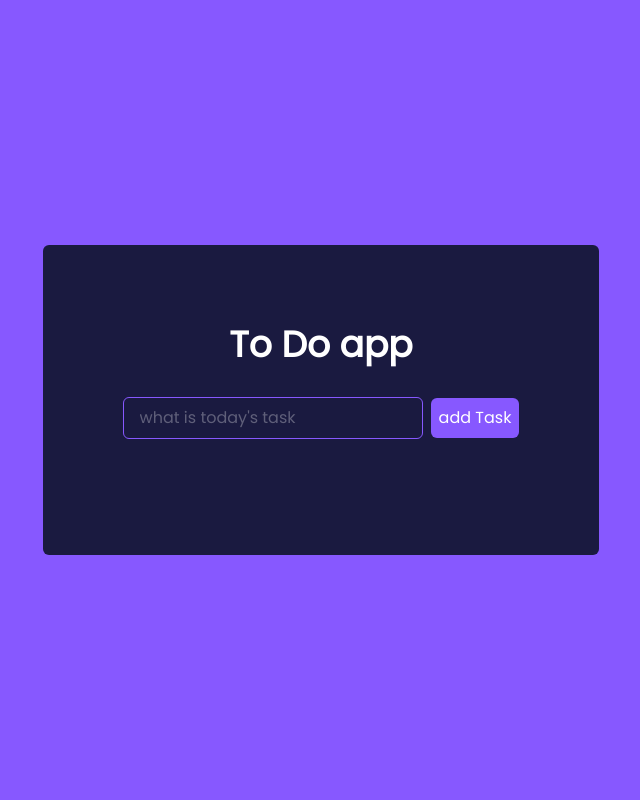
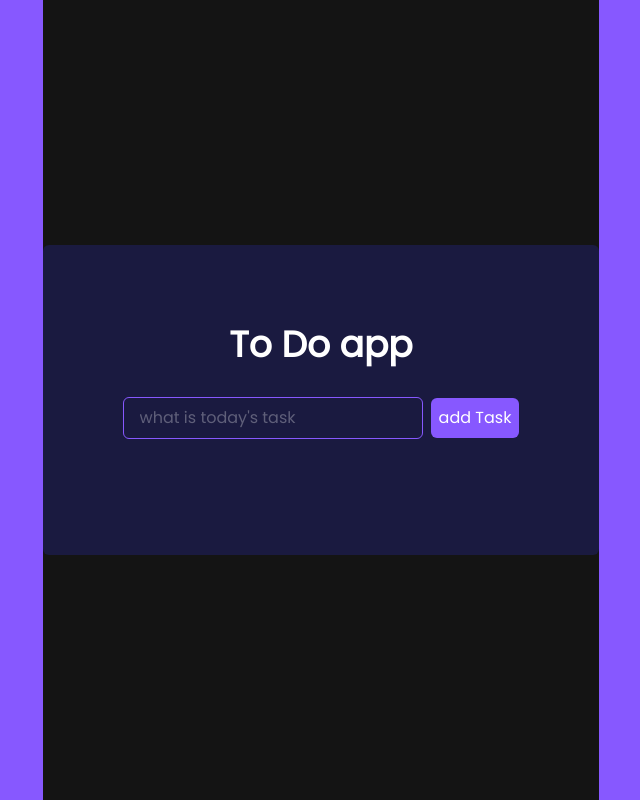
Before and after one commit to faicalbounedjar/Todo_React_LocalStorage, a React (Vite) app: page / in a window 1280 px wide. Shown: the whole page, without its empty margins (319-959 px from the left). Built offline with nearby package versions, Linux system fonts and the light colour scheme.

Commit message:
Update App.jsx

```diff
--- a/src/App.jsx
+++ b/src/App.jsx
@@ -1,8 +1,9 @@
 import ToDoWrapper from "./components/ToDoWrapper";
-import "./app.css";
+import "./App.css";
+
 function App() {
   return (
-    <div className="flex justify-center items-center bg-[#8758ff] h-screen w-full">
+    <div className="flex justify-center items-center bg-[#141414] h-screen w-full">
       <ToDoWrapper />
     </div>
   );
```
